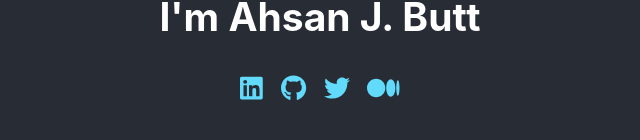
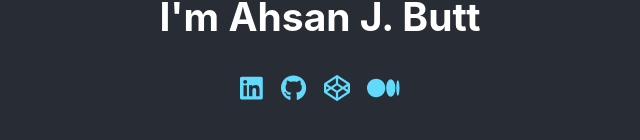
Before and after one commit to ahsanwtc/resume, a React (Create React App) app: page / in a window 1280 px wide. Shown: the part 288-428 px from the top of the page, without its empty margins (320-960 px from the left). Built offline with nearby package versions, Linux system fonts and the light colour scheme.

Commit message:
updating links

```diff
--- a/src/App.js
+++ b/src/App.js
@@ -18,7 +18,7 @@ function App() {
           <div className="social-container">
             <a href="https://www.linkedin.com/in/jsancs/" target="_blank" className="App-link" rel="noreferrer"><FontAwesomeIcon icon={['fab', 'linkedin']} /></a>
             <a href="https://github.com/ahsanwtc" target="_blank" className="App-link" rel="noreferrer"><FontAwesomeIcon icon={['fab', 'github']} /></a>
-            <a href="https://twitter.com/jssancs" target="_blank" className="App-link" rel="noreferrer"><FontAwesomeIcon icon={['fab', 'twitter']} /></a>
+            <a href="https://leetcode.com/jsancs" target="_blank" className="App-link" rel="noreferrer"><FontAwesomeIcon icon={['fab', 'codepen']} /></a>
             <a href="https://medium.com/@jssan" target="_blank" className="App-link" rel="noreferrer"><FontAwesomeIcon icon={['fab', 'medium']} /></a>
           </div>
         </header>
```
